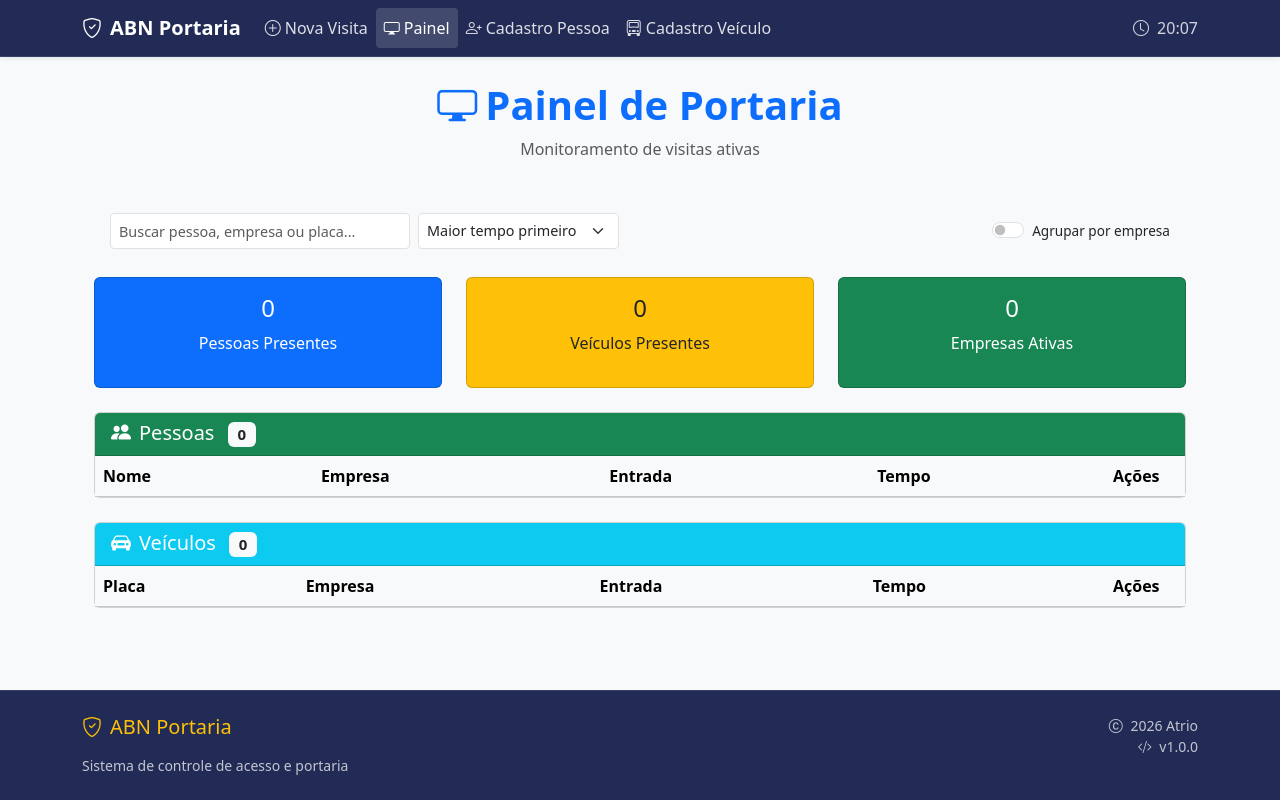
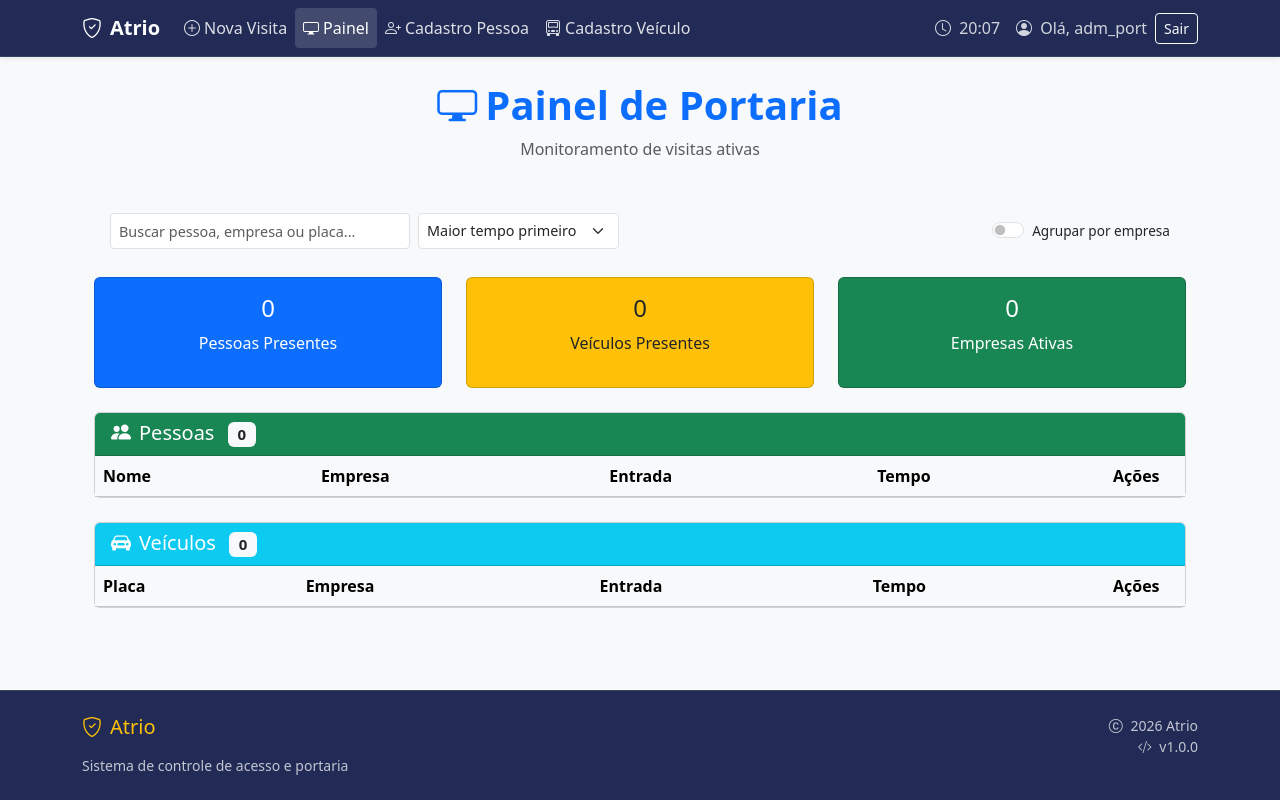
Before and after one commit to Zambianco/Atrio, a Django app: page / in a window 1280 px wide. Run offline with Django 5.2, Linux system fonts and the light colour scheme; a user stored in the database is signed in; data comes from the database, SQL or seed files in the repository; both versions use the stored data as it was after the commit; lists and menus that the app fills with data are empty.

Commit message:
refatoração de base.html inclusão no navbar o controle de usuário

```diff
--- a/apps/ui/static/css/estilos.css
+++ b/apps/ui/static/css/estilos.css
@@ -10,6 +10,62 @@
   --warning-border: #ffc107;
   --critical-bg: #f8d7da;
   --critical-border: #dc3545;
+}
+
+/* ===== NAVBAR E RODAPE ===== */
+.navbar-custom {
+  background-color: #212b55 !important;
+  border-bottom: 1px solid rgba(255, 255, 255, 0.1);
+}
+
+.footer-custom {
+  background-color: #212b55 !important;
+  border-top: 1px solid rgba(255, 255, 255, 0.1);
+}
+
+.navbar-custom .nav-link {
+  color: rgba(255, 255, 255, 0.85) !important;
+  transition: all 0.2s ease;
+}
+
+.navbar-custom .nav-link:hover {
+  color: #fff !important;
+  background-color: rgba(255, 255, 255, 0.1);
+  border-radius: 4px;
+}
+
+.navbar-custom .nav-link.active {
+  color: #fff !important;
+  background-color: rgba(255, 255, 255, 0.15);
+  border-radius: 4px;
+}
+
+.navbar-custom .navbar-brand {
+  color: #fff !important;
+}
+
+.navbar-custom .navbar-brand:hover {
+  opacity: 0.9;
+}
+
+.navbar-custom .navbar-text {
+  color: rgba(255, 255, 255, 0.8) !important;
+}
+
+/* ===== AMBIENTE ===== */
+.env-banner {
+  font-size: 0.9rem;
+  letter-spacing: 0.02em;
+}
+
+.env-banner-debug {
+  background: #ffc107;
+  color: #1f1f1f;
+}
+
+.env-banner-custom {
+  background: #fd7e14;
+  color: #1f1f1f;
 }
 
 /* ===== STATUS DO SISTEMA ===== */
--- a/apps/ui/static/js/consulta_visitas.js
+++ b/apps/ui/static/js/consulta_visitas.js
@@ -9,13 +9,6 @@ function formatarDataHora(data) {
   const d = new Date(data);
   return d.toLocaleDateString('pt-BR') + ' ' +
     d.toLocaleTimeString('pt-BR', { hour: '2-digit', minute: '2-digit' });
-}
-
-function getCSRFToken() {
-  return document.cookie
-    .split('; ')
-    .find(row => row.startsWith('csrftoken='))
-    ?.split('=')[1];
 }
 
 /* =========================
--- a/apps/ui/static/js/painel.js
+++ b/apps/ui/static/js/painel.js
@@ -6,12 +6,6 @@ function formatarData(data) {
   const d = new Date(data);
   return d.toLocaleDateString('pt-BR') + ' ' +
     d.toLocaleTimeString('pt-BR', { hour: '2-digit', minute: '2-digit' });
-}
-
-function getCSRFToken() {
-  return document.cookie
-    .split('; ')
-    .find(row => row.startsWith('csrftoken='))?.split('=')[1];
 }
 
 function estaDentro(item) {
--- a/apps/ui/templates/ui/base.html
+++ b/apps/ui/templates/ui/base.html
@@ -5,7 +5,7 @@
 <head>
   <meta charset="UTF-8">
   <meta name="viewport" content="width=device-width, initial-scale=1">
-  <title>{% block title %}ABN Portaria{% endblock %}</title>
+  <title>{% block title %}Atrio{% endblock %}</title>
 
   <!-- Bootstrap 5 -->
   <link href="https://cdn.jsdelivr.net/npm/bootstrap@5.3.3/dist/css/bootstrap.min.css" rel="stylesheet">
@@ -15,60 +15,26 @@
   <link rel="stylesheet" href="{% static 'css/estilos.css' %}">
 
   {% block extra_css %}{% endblock %}
-
-  <style>
-    /* Cor personalizada para cabeçalho e rodapé */
-    .navbar-custom {
-      background-color: #212b55 !important;
-      border-bottom: 1px solid rgba(255, 255, 255, 0.1);
-    }
-
-    .footer-custom {
-      background-color: #212b55 !important;
-      border-top: 1px solid rgba(255, 255, 255, 0.1);
-    }
-
-    /* Ajustes para texto no fundo escuro */
-    .navbar-custom .nav-link {
-      color: rgba(255, 255, 255, 0.85) !important;
-      transition: all 0.2s ease;
-    }
-
-    .navbar-custom .nav-link:hover {
-      color: #fff !important;
-      background-color: rgba(255, 255, 255, 0.1);
-      border-radius: 4px;
-    }
-
-    .navbar-custom .nav-link.active {
-      color: #fff !important;
-      background-color: rgba(255, 255, 255, 0.15);
-      border-radius: 4px;
-    }
-
-    .navbar-custom .navbar-brand {
-      color: #fff !important;
-    }
-
-    /* Hover mais suave */
-    .navbar-custom .navbar-brand:hover {
-      opacity: 0.9;
-    }
-
-    /* Ajuste para o texto da hora */
-    .navbar-custom .navbar-text {
-      color: rgba(255, 255, 255, 0.8) !important;
-    }
-  </style>
 </head>
 
 <body class="d-flex flex-column min-vh-100 bg-light">
+
+
+{% if ENV_LABEL %}
+  <div class="env-banner env-banner-custom text-center py-2">
+    <i class="bi bi-exclamation-triangle me-2"></i>{{ ENV_LABEL }}
+  </div>
+{% elif debug %}
+  <div class="env-banner env-banner-debug text-center py-2">
+    <i class="bi bi-exclamation-triangle me-2"></i>Ambiente de Desenvolvimento
+  </div>
+{% endif %}
 
 <!-- Navegação -->
 <nav class="navbar navbar-expand-lg navbar-dark navbar-custom shadow-sm">
   <div class="container">
     <a class="navbar-brand fw-bold" href="{% url 'ui:painel' %}">
-      <i class="bi bi-shield-check me-2"></i>ABN Portaria
+      <i class="bi bi-shield-check me-2"></i>Atrio
     </a>
 
     <button class="navbar-toggler" type="button" data-bs-toggle="collapse" data-bs-target="#navbarNav">
@@ -103,9 +69,48 @@
         </li>
       </ul>
 
-      <div class="navbar-text d-none d-lg-block">
-        <i class="bi bi-clock me-1"></i>
-        <span id="currentTime">{{ now|date:"H:i" }}</span>
+      <div class="d-flex align-items-center gap-3">
+        <div class="navbar-text d-none d-lg-block">
+          <i class="bi bi-clock me-1"></i>
+          <span id="currentTime">{{ now|date:"H:i" }}</span>
+        </div>
+        {% if request.user.is_authenticated %}
+          <div class="d-none d-lg-flex align-items-center gap-2">
+            <div class="navbar-text">
+              <i class="bi bi-person-circle me-1"></i>
+              Olá, {{ request.user.get_full_name|default:request.user.username }}
+            </div>
+            <form method="post" action="{% url 'logout' %}" class="d-inline">
+              {% csrf_token %}
+              <button type="submit" class="btn btn-sm btn-outline-light">
+                Sair
+              </button>
+            </form>
+          </div>
+          <div class="dropdown d-lg-none">
+            <button class="btn btn-sm btn-outline-light dropdown-toggle" type="button" data-bs-toggle="dropdown" aria-expanded="false">
+              <i class="bi bi-person-circle me-1"></i>Conta
+            </button>
+            <ul class="dropdown-menu dropdown-menu-end">
+              <li class="dropdown-item-text">
+                Olá, {{ request.user.get_full_name|default:request.user.username }}
+              </li>
+              <li><hr class="dropdown-divider"></li>
+              <li>
+                <form method="post" action="{% url 'logout' %}" class="px-3 py-1">
+                  {% csrf_token %}
+                  <button type="submit" class="btn btn-sm btn-outline-secondary w-100">
+                    Sair
+                  </button>
+                </form>
+              </li>
+            </ul>
+          </div>
+        {% else %}
+          <a class="btn btn-sm btn-outline-light" href="{% url 'login' %}">
+            Entrar
+          </a>
+        {% endif %}
       </div>
     </div>
   </div>
@@ -122,7 +127,7 @@
     <div class="row">
       <div class="col-md-6">
         <h5 class="text-warning mb-3">
-          <i class="bi bi-shield-check me-2"></i>ABN Portaria
+          <i class="bi bi-shield-check me-2"></i>Atrio
         </h5>
         <p class="small text-light mb-0 opacity-75">
           Sistema de controle de acesso e portaria
@@ -161,171 +166,7 @@
 </div>
 
 <!-- Scripts Globais -->
-<script>
-  // Atualizar hora atual
-  function updateCurrentTime() {
-    const now = new Date();
-    const timeString = now.toLocaleTimeString('pt-BR', {
-      hour: '2-digit',
-      minute: '2-digit'
-    });
-    const timeElement = document.getElementById('currentTime');
-    if (timeElement) {
-      timeElement.textContent = timeString;
-    }
-  }
-
-  // Inicializar hora e atualizar a cada minuto
-  updateCurrentTime();
-  setInterval(updateCurrentTime, 60000);
-
-  // Função de confirmação modal
-  window.showConfirm = function(message, title) {
-    return new Promise((resolve) => {
-      const modalEl = document.getElementById('confirmModal');
-      if (!modalEl) return resolve(window.confirm(message));
-
-      const modal = new bootstrap.Modal(modalEl);
-      const body = document.getElementById('confirmModalBody');
-      const label = document.getElementById('confirmModalLabel');
-      const ok = document.getElementById('confirmOk');
-      const cancel = document.getElementById('confirmCancel');
-
-      // Resetar modal
-      ok.textContent = 'Confirmar';
-      cancel.style.display = 'block';
-      cancel.textContent = 'Cancelar';
-
-      // Configurar conteúdo
-      label.textContent = title || 'Confirmação';
-      body.textContent = message;
-
-      const finish = (value) => {
-        // Remover event listeners
-        ok.removeEventListener('click', onOk);
-        cancel.removeEventListener('click', onCancel);
-
-        const onHidden = () => {
-          modalEl.removeEventListener('hidden.bs.modal', onHidden);
-          resolve(value);
-        };
-
-        modalEl.addEventListener('hidden.bs.modal', onHidden);
-        modal.hide();
-      };
-
-      const onOk = () => finish(true);
-      const onCancel = () => finish(false);
-
-      ok.addEventListener('click', onOk);
-      cancel.addEventListener('click', onCancel);
-
-      modal.show();
-    });
-  };
-
-  // Função de alerta modal
-  window.showAlert = function(message, title) {
-    return new Promise((resolve) => {
-      const modalEl = document.getElementById('confirmModal');
-      if (!modalEl) {
-        alert(message);
-        return resolve();
-      }
-
-      const modal = new bootstrap.Modal(modalEl);
-      const body = document.getElementById('confirmModalBody');
-      const label = document.getElementById('confirmModalLabel');
-      const ok = document.getElementById('confirmOk');
-      const cancel = document.getElementById('confirmCancel');
-
-      // Configurar como alerta (apenas OK)
-      ok.textContent = 'OK';
-      cancel.style.display = 'none';
-
-      // Configurar conteúdo
-      label.textContent = title || 'Aviso';
-      body.textContent = message;
-
-      const finish = () => {
-        ok.removeEventListener('click', onOk);
-
-        const onHidden = () => {
-          modalEl.removeEventListener('hidden.bs.modal', onHidden);
-          // Restaurar configurações padrão
-          ok.textContent = 'Confirmar';
-          cancel.style.display = 'block';
-          resolve();
-        };
-
-        modalEl.addEventListener('hidden.bs.modal', onHidden);
-        modal.hide();
-      };
-
-      const onOk = () => finish();
-      ok.addEventListener('click', onOk);
-
-      modal.show();
-    });
-  };
-
-  // CSRF Token para requisições AJAX
-  function getCSRFToken() {
-    const name = 'csrftoken';
-    let cookieValue = null;
-    if (document.cookie && document.cookie !== '') {
-      const cookies = document.cookie.split(';');
-      for (let i = 0; i < cookies.length; i++) {
-        const cookie = cookies[i].trim();
-        if (cookie.substring(0, name.length + 1) === (name + '=')) {
-          cookieValue = decodeURIComponent(cookie.substring(name.length + 1));
-          break;
-        }
-      }
-    }
-    return cookieValue;
-  }
-
-  // Função helper para requisições com CSRF
-  window.apiRequest = async function(url, options = {}) {
-    const defaultOptions = {
-      headers: {
-        'X-CSRFToken': getCSRFToken(),
-        'Content-Type': 'application/json'
-      }
-    };
-
-    const mergedOptions = {
-      ...defaultOptions,
-      ...options,
-      headers: {
-        ...defaultOptions.headers,
-        ...options.headers
-      }
-    };
-
-    try {
-      const response = await fetch(url, mergedOptions);
-
-      if (!response.ok) {
-        throw new Error(`HTTP ${response.status}: ${response.statusText}`);
-      }
-
-      return await response.json();
-    } catch (error) {
-      console.error('Erro na requisição:', error);
-      throw error;
-    }
-  };
-
-  // Inicializar tooltips do Bootstrap
-  document.addEventListener('DOMContentLoaded', function() {
-    const tooltipTriggerList = [].slice.call(document.querySelectorAll('[data-bs-toggle="tooltip"]'));
-    tooltipTriggerList.map(function(tooltipTriggerEl) {
-      return new bootstrap.Tooltip(tooltipTriggerEl);
-    });
-  });
-</script>
+<script src="{% static 'js/base.js' %}"></script>
 
 {% block extra_js %}{% endblock %}
 </body>
```
Also changed, not shown: apps/ui/static/js/base.js (added, +163 -0 lines), db.sqlite3.
